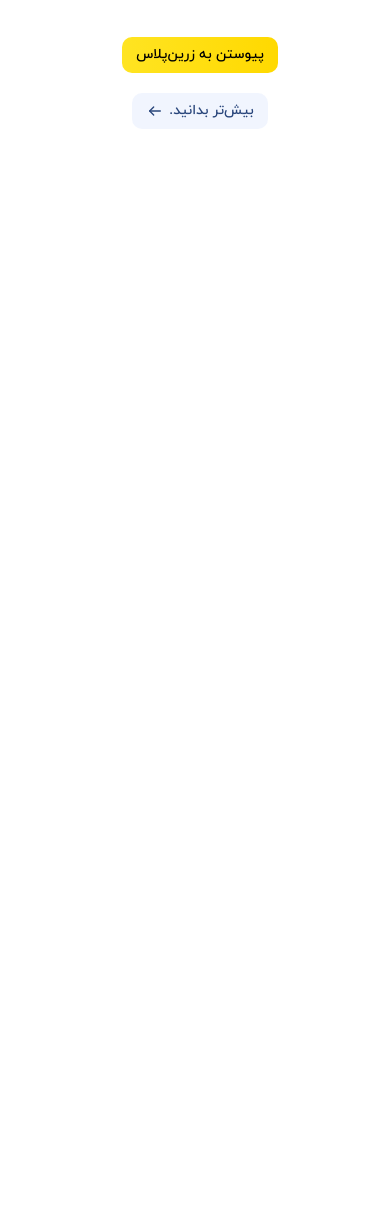
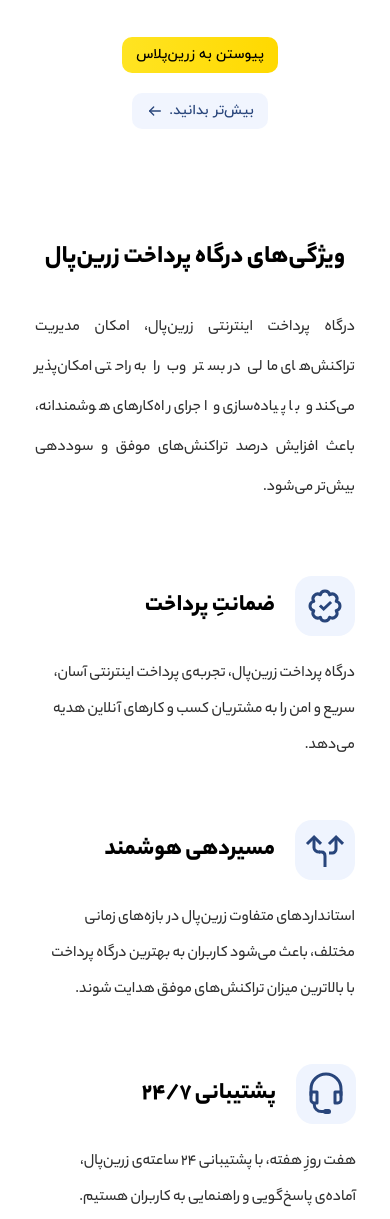
Before and after one commit to Hooseinsalari/clone-zarinpal, a plain HTML site: page index.html in a window 390 px wide. Shown: the part 3023-4242 px from the top of the page. Before the commit the page ends 3172 px from the top, so only its background shows below. Drawn offline with Linux system fonts and the light colour scheme.

Commit message:
finish Checkered section

```diff
--- a/index.html
+++ b/index.html
@@ -139,6 +139,7 @@
         </div>
       </div>
     </header>
+    <!-- === -->
     <main>
       <div class="banner">
         <div class="banner-text">
@@ -165,6 +166,7 @@
         <img src="./images/down-arrow-svgrepo-com.svg" alt="arrow" />
       </div>
     </main>
+    <!-- === -->
     <section class="online-payment">
       <div class="img-section">
         <img src="./images/pg.svg" alt="logo" />
@@ -276,6 +278,60 @@
         </div>
       </div>
     </section>
+    <!-- === -->
+    <article class="attributes">
+      <div class="definition">
+        <h3>ویژگی‌های درگاه پرداخت زرین‌پال</h3>
+        <p>
+          درگاه پرداخت اینترنتی زرین‌پال، امکان مدیریت تراکنش‌های مالی در بستر
+          وب را به راحتی امکان‌پذیر می‌کند و با پیاده‌سازی و اجرای راه‌کارهای
+          هوشمندانه، باعث افزایش درصد تراکنش‌های موفق و سوددهی بیش‌تر می‌شود.
+        </p>
+      </div>
+      <div class="items">
+        <div class="item first-item">
+          <div>
+            <img src="./images/verifiedIcon.svg" alt="logo" />
+            <h4>ضمانتِ پرداخت</h4>
+          </div>
+          <p>
+            درگاه پرداخت زرین‌پال، تجربه‌ی پرداخت اینترنتی آسان، سریع و امن را
+            به مشتریان کسب و کارهای آنلاین هدیه می‌دهد.
+          </p>
+        </div>
+        <div class="item second-item">
+          <div>
+            <img src="./images/splite.svg" alt="logo" />
+            <h4>مسیردهی هوشمند</h4>
+          </div>
+          <p>
+            استانداردهای متفاوت زرین‌پال در بازه‌های زمانی مختلف، باعث می‌شود
+            کاربران به بهترین درگاه پرداخت با بالاترین میزان تراکنش‌های موفق
+            هدایت شوند.
+          </p>
+        </div>
+        <div class="item third-item">
+          <div>
+            <img src="./images/support.svg" alt="logo" />
+            <h4>پشتیبانی ۲۴/۷</h4>
+          </div>
+          <p>
+            هفت روزِ هفته، با پشتیبانی ۲۴ ساعته‌ی زرین‌پال، آماده‌ی پاسخ‌گویی و
+            راهنمایی به کاربران هستیم.
+          </p>
+        </div>
+        <div class="item fourth-item">
+          <div>
+            <img src="./images/support.svg" alt="logo" />
+            <h4>امنیتِ پرداخت</h4>
+          </div>
+          <p>
+            درگاه امن زرین‌پال، ضمانتی برای امنیت اطلاعات بانکی افراد، هنگام
+            پرداخت‌‌های اینترنتی آن‌هاست.
+          </p>
+        </div>
+      </div>
+    </article>
 
     <script src="./js/script.js"></script>
   </body>
--- a/styles/style.css
+++ b/styles/style.css
@@ -469,6 +469,89 @@ header {
 
 /* ! -------------- */
 
+/* ? Checkered section */
+
+.attributes {
+  width: 1170px;
+  margin: auto;
+  display: flex;
+  justify-content: space-between;
+}
+
+.definition {
+  width: 35%;
+  margin-top: 50px;
+}
+
+.items {
+  display: grid;
+  grid-template-columns: 1fr 1fr;
+  width: 60%;
+  padding: 30px;
+}
+
+.items img {
+  width: 60px;
+  height: 60px;
+}
+
+.items .item {
+  padding: 18px 25px 20px 0;
+}
+
+.items .item div {
+  display: flex;
+  align-items: center;
+  margin-bottom: 20px;
+}
+
+.item h4 {
+  margin-right: 20px;
+  font-size: 1.5rem;
+  font-family: 'YekanBakhHeavy';
+}
+
+.item p {
+  margin: 20px 0 20px 10px;
+  font-size: 1rem;
+  font-family: 'YekanBakhMedium';
+  color: #303030;
+  line-height: 36px;
+}
+
+.first-item {
+  border-left: 1px solid #e0e4e7;
+}
+
+.second-item {
+  border-bottom: 1px solid #e0e4e7;
+}
+
+.third-item {
+  border-top: 1px solid #e0e4e7;
+  margin-right: -1px;
+}
+
+.fourth-item {
+  border-right: 1px solid #e0e4e7;
+  margin-right: -1px;
+}
+
+.definition h3 {
+  font-family: 'YekanBakhHeavy';
+  font-size: 2rem;
+}
+
+.definition p {
+  width: 85%;
+  margin-top: 40px;
+  line-height: 40px;
+  color: #303030;
+  text-align: justify;
+  font-size: 1rem;
+  font-family: 'YekanBakhMedium';
+}
+
 /* key frame */
 @keyframes showUp {
   0% {
@@ -505,6 +588,36 @@ header {
 
   .zarincard-img{
     margin-left: 20px;
+  }
+
+  /* ? Checkered section  */
+  .attributes {
+    flex-direction: column;
+    width: 924px;
+    padding: 0 8px;
+  }
+
+  .definition {
+    width: 100%;
+    margin-top: 40px;
+  }
+
+  .definition p {
+    width: 100%;
+    margin-top: 30px;
+  }
+
+  .first-item, .second-item, .third-item, .fourth-item {
+    border: none;
+  }
+
+  .items {
+    width: 90%;
+    padding: 30px;
+  }
+
+  .items .item {
+    padding: 18px 0 20px 50px;
   }
 }
 
@@ -580,6 +693,13 @@ header {
     height: 380px;
   }
 
+  /* ? Checkered section  */
+
+  .attributes {
+    width: auto;
+    padding: 0 35px;
+  }
+
 }
 
 @media (max-width: 768px) {
@@ -605,6 +725,25 @@ header {
 
   .link-section {
     justify-content: center;
+  }
+
+  /* ? Checkered section  */
+  .definition {
+    text-align: center;
+    margin-top: 90px;
+  }
+
+  .definition h3 {
+    font-size: 1.6rem;
+  }
+
+  .items {
+    width: 100%;
+    padding: 50px 0;
+  }
+
+  .items .item {
+    padding: 18px 0 20px 20px;
   }
 }
 
@@ -661,4 +800,14 @@ header {
   .text-section p {
     text-align: center;
   }
+
+  /* ? Checkered section  */
+  .items {
+    padding: 50px 0;
+    grid-template-columns: 1fr;
+  }
+
+  .items .item {
+    padding: 18px 0;
+  }
 }
```
